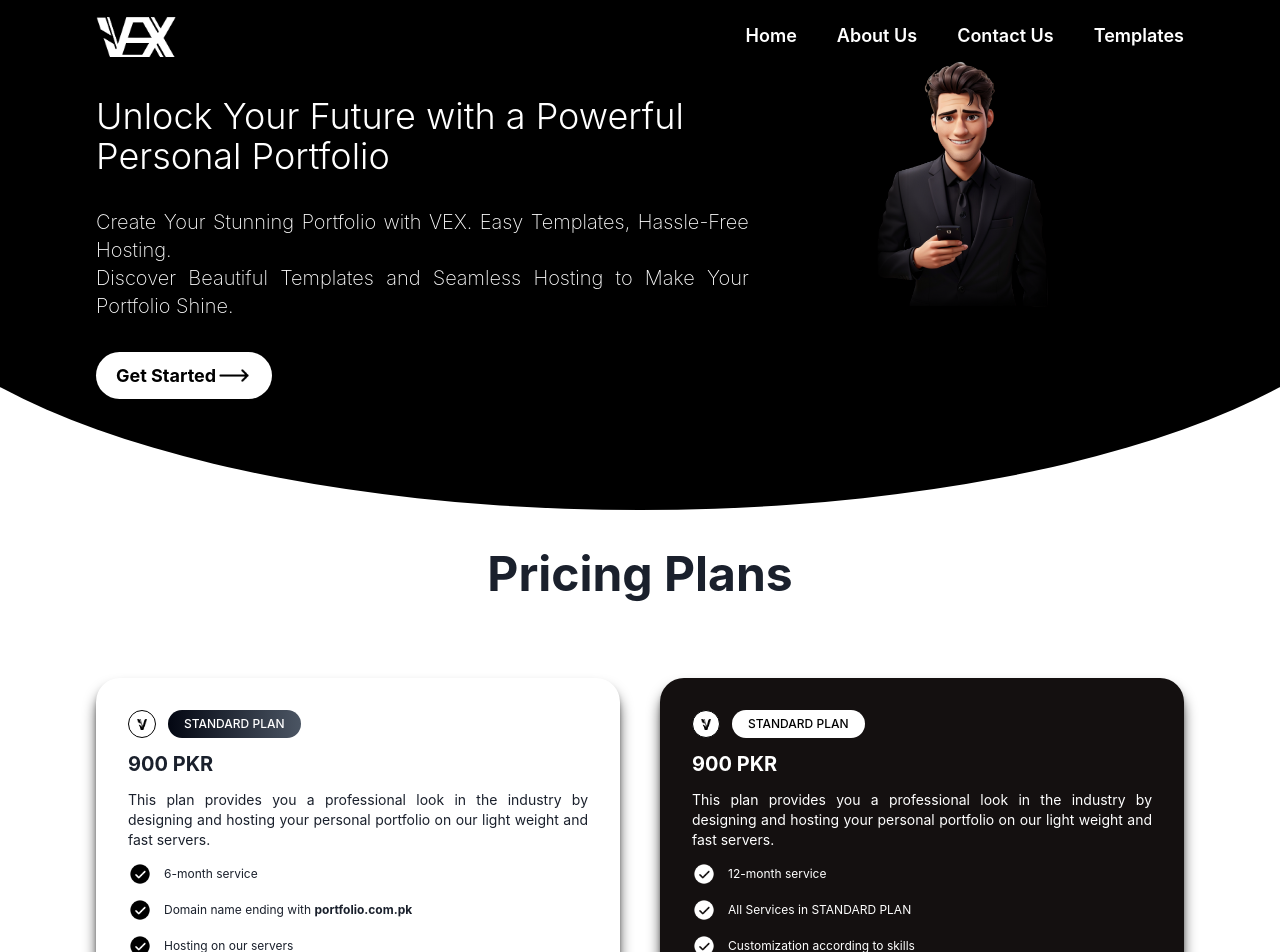
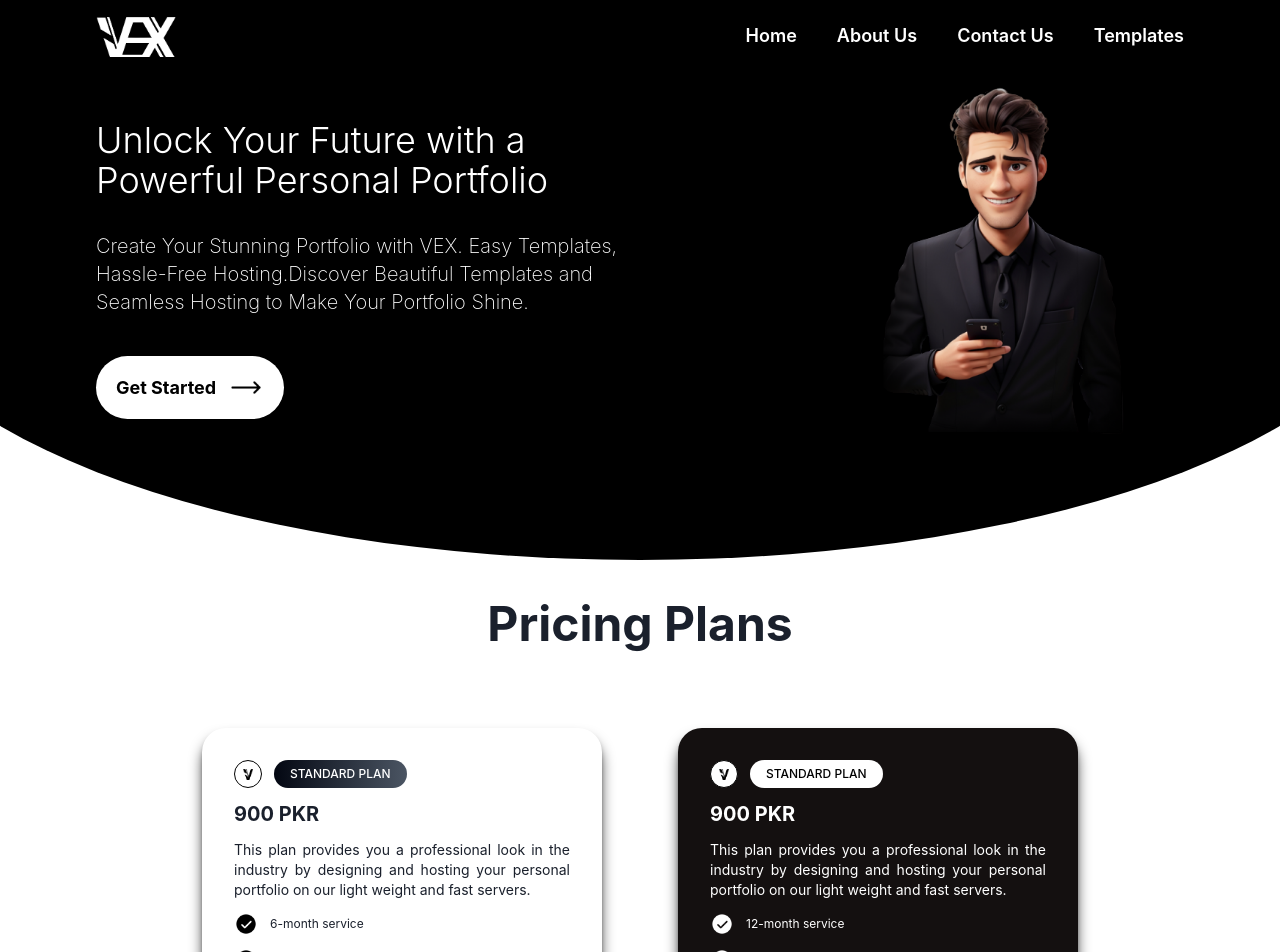
Before and after one commit to Vex-Co/vex-web, a React (Create React App) app: page / in a window 1280 px wide. Shown: the part 40-992 px from the top of the page. Built offline with nearby package versions, Linux system fonts and the light colour scheme.

Commit message:
fix: Changes in nav, hero section and pricing plan.

```diff
--- a/src/App.js
+++ b/src/App.js
@@ -18,7 +18,7 @@ function App() {
   return (
     <ChakraProvider>
       <div className="App">
-        <nav class="absolute max-sm:h-10 max-sm:px-8 sm:h-16 mt-7 sm:px-16 lg:h-24 lg:px-24 w-full flex justify-between items-center text-white">
+        <nav class="absolute max-sm:h-10 max-sm:px-8 sm:h-16 mt-7 sm:px-16 lg:h-24 lg:px-24 2xl:px-52 w-full flex justify-between items-center text-white">
           <div>
             <img src={whiteLogo} className='max-sm:w-14 sm:w-20'/>
           </div>
@@ -37,27 +37,32 @@ function App() {
           </div>
         </nav>
         <main className='w-full overflow-hidden'>
-          <div className='bg-gradient-to-r from-black to-black max-sm:w-[180%] w-[120%] ml-[-10%] h-[550px] rounded-b-[100%] text-white max-sm:ml-[-40%] max-sm:pl-[40%] pl-[10%]'>
+          <div className='bg-gradient-to-r from-black to-black max-md:h-[500px] max-md:w-[180%] max-md:ml-[-40%] max-md:pl-[40%] md:w-[160%] md:ml-[-30%] md:pl-[30%] md:h-[530px] lg:w-[120%] lg:pl-[10%] lg:ml-[-10%] lg:h-[600px] rounded-b-[100%] text-white'>
 
-            <div className='absolute grid max-sm:px-8 max-sm:mt-28 max-sm:grid-cols-1 grid-cols-3 sm:px-16 sm:mt-10 lg:px-24 lg:mt-14 w-full text-white'>
-              <div className='col-span-2 max-sm:space-y-5 sm:pt-20 sm:space-y-5 lg:space-y-8'>
-                  <h1 className='max-sm:text-3xl sm:text-3xl lg:text-4xl lg:font-light font-extralight w-[90%] leading-snug'>Unlock Your Future with a Powerful Personal Portfolio</h1>
+            <div className='absolute grid max-sm:px-8 max-sm:mt-28 max-sm:grid-cols-1 grid-cols-3 sm:px-16 sm:mt-16 lg:px-24 lg:mt-20 2xl:px-52 w-full text-white'>
+              <div className='col-span-2 sm:pt-20'>
+                  <div className='sm:space-y-5 max-sm:space-y-5 lg:space-y-8'>
+                    <h1 className='max-sm:text-3xl sm:text-3xl lg:text-4xl lg:font-light font-extralight xl:w-[80%] 2xl:w-[70%] w-[90%] leading-snug'>Unlock Your Future with a Powerful Personal Portfolio</h1>
 
-                  <p className='max-sm:text-md sm:text-md lg:text-xl text-justify font-extralight w-[90%] leading-relaxed'>Create Your Stunning Portfolio with VEX. Easy Templates, Hassle-Free Hosting.<br/>Discover Beautiful Templates and Seamless Hosting to Make Your Portfolio Shine.</p>
-                  <button className='bg-white max-sm:py-3 max-sm:px-3 max-sm:text-sm sm:px-3 sm:py-1 lg:px-5 lg:py-2 flex justify-center items-center text-black sm:text-md lg:text-lg font-bold border-0 rounded-full'>Get Started <img src={rightArrow} className='max-sm:w-5 sm:w-9'/>
+                    <p className='max-sm:text-clip max-sm:text-md sm:text-md lg:text-xl font-extralight xl:w-[80%] 2xl:w-[70%] w-[90%] leading-relaxed break-words'>Create Your Stunning Portfolio with VEX. Easy Templates, Hassle-Free Hosting.Discover Beautiful Templates and Seamless Hosting to Make Your Portfolio Shine.</p>
+                  </div>
+                  <button className='bg-white max-sm:py-3 max-sm:px-3 max-sm:text-sm mt-10 sm:px-3 sm:py-3 lg:px-5 lg:py-4 flex justify-center items-center text-black sm:text-md lg:text-lg font-bold border-0 rounded-full'>
+                    <div className='flex sm:items-center'>
+                      Get Started <img src={rightArrow} className='ml-3 max-sm:w-5 sm:w-9'/>
+                    </div>
                   </button>
               </div>
-              <div className='max-sm:hidden flex w-full justify-center lg:pr-20 lg:pb-28'>
-                  <img src={guyImage} className='max-sm:h-fit max-sm:p-10 sm:w-64 sm:pt-10 lg:pt-16 xl:w-96 xl:p-10 2xl:w-80'/>
+              <div className='max-sm:hidden flex w-full items-center justify-center'>
+                  <img src={guyImage} className='sm:h-fit sm:pt-10 lg:w-[286px] 2xl:w-80'/>
               </div>
             </div>
           </div>
         </main>
 
-        <section className='mt-10 max-sm:px-8 sm:px-16 lg:px-24'>
+        <section className='mt-10 max-sm:px-8 sm:px-16 lg:px-24 2xl:px-52'>
           <div className='text-center max-sm:text-3xl text-5xl font-bold'>Pricing Plans</div>
-          <div className='mt-10 max-md:block grid grid-cols-2 gap-10'>
-            <div className='w-full my-10 space-y-3 p-8 rounded-3xl shadow-black shadow-lg'>
+          <div className='mt-10 max-md:block lg:flex lg:space-x-9 lg:justify-center grid grid-cols-2 gap-10'>
+            <div className='lg:w-[400px] w-full my-10 space-y-3 p-8 rounded-3xl shadow-black shadow-lg'>
               <div className='flex space-x-3'>
                 <div className='w-7 h-7 p-2 border-black border-[0.5px] rounded-full'>
                   <img src={favicon}/>
@@ -92,7 +97,7 @@ function App() {
               <div className='text-xs text-justify'>* charges applies after 5 editing permissions are utilized. To avoid this, please verify the data before sending it to our team, Thank you!</div>
             </div>
 
-            <div className='w-full my-10 space-y-3 p-8 bg-[#141010] rounded-3xl shadow-black shadow-lg text-white'>
+            <div className='lg:w-[400px] w-full my-10 space-y-3 p-8 bg-[#141010] rounded-3xl shadow-black shadow-lg text-white'>
               <div className='flex space-x-3'>
                 <div className='w-7 h-7 p-2 border-black border-[0.5px] bg-white rounded-full'>
                   <img src={favicon}/>
@@ -131,7 +136,7 @@ function App() {
 
         </section>
 
-        <footer className='mt-10 h-20 max-sm:px-8 sm:px-16 lg:px-24'>
+        <footer className='mt-10 h-20 max-sm:px-8 sm:px-16 lg:px-24 2xl:px-52'>
           <div className='flex h-20 justify-between items-center'>
             <div>© Vex Co. 2023</div>
             <div className='flex space-x-3'>
```
